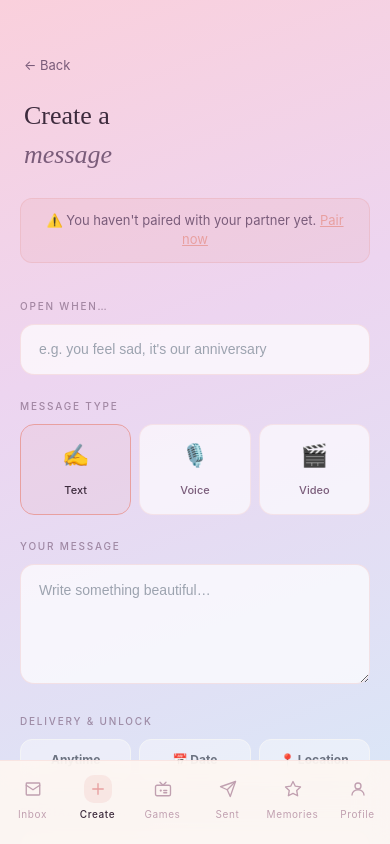
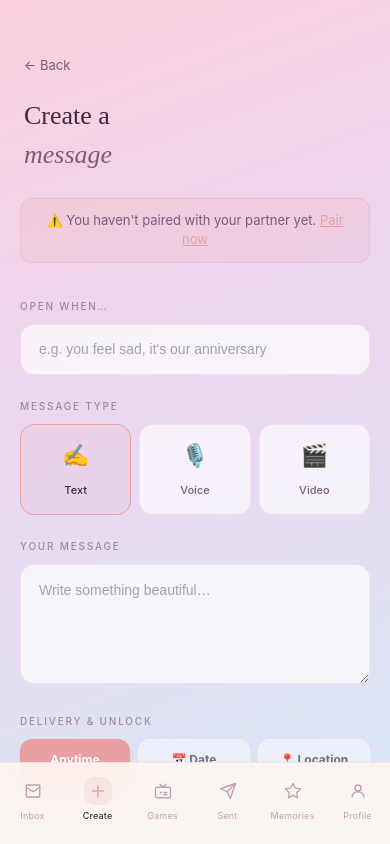
Before and after one commit to TripleAze/habibty, a Next.js app: page /create in a window 390 px wide. Built offline with nearby package versions, Linux system fonts and the light colour scheme; no server answers; the database is empty; sample sign-in values are in the browser's storage.

Commit message:
feat: update default unlock type to manual and improve notification dropdown responsiveness

```diff
--- a/app/create/page.tsx
+++ b/app/create/page.tsx
@@ -40,7 +40,7 @@ export default function CreatePage() {
   const [deliveryDate, setDeliveryDate] = useState('');
   const [selectedMoods, setSelectedMoods] = useState<string[]>([]);
   const [isSurprise, setIsSurprise] = useState(false);
-  const [unlockType, setUnlockType] = useState<UnlockConditionType>('time');
+  const [unlockType, setUnlockType] = useState<UnlockConditionType>('manual');
   const [unlockLocation, setUnlockLocation] = useState<Message['unlockLocation']>(undefined);
   const [sending, setSending] = useState(false);
   const [toast, setToast] = useState('');
--- a/app/globals.css
+++ b/app/globals.css
@@ -768,10 +768,11 @@ html, body {
 }
 
 .nav-label {
-  font-size: 10px;
-  letter-spacing: 0.06em;
+  font-size: 9px;
+  letter-spacing: 0.02em;
   color: #C0A0B0;
   font-weight: 400;
+  white-space: nowrap;
 }
 
 .nav-item.active .nav-label {
@@ -2027,3 +2028,13 @@ html, body {
     left: 50% !important;
   }
 }
+
+@media (max-width: 640px) {
+  .notification-dropdown {
+    width: calc(100vw - 32px) !important;
+    max-width: none !important;
+    left: 16px !important;
+    right: 16px !important;
+    top: 5rem !important;
+  }
+}
--- a/components/MessageCard.tsx
+++ b/components/MessageCard.tsx
@@ -14,12 +14,11 @@ export default function MessageCard({
   const isDelayedLocked =
     message.status === 'locked' &&
     message.deliveryType === 'scheduled' &&
-    message.scheduledFor
-      ? new Date(message.scheduledFor).getTime() > currentTime
-      : message.status === 'locked';
+    message.scheduledFor &&
+    new Date(message.scheduledFor).getTime() > currentTime;
 
-  // We allow opening the modal for specific lock types (like location)
-  // so the user can see the unlock requirements.
+  // We allow opening the modal for specific lock types (like location or anytime)
+  // so the user can see the unlock requirements or open it immediately.
   const canOpenModal = !isDelayedLocked || message.unlockType === 'event';
 
   const getStatusLabel = () => {
--- a/components/NotificationBell.tsx
+++ b/components/NotificationBell.tsx
@@ -73,7 +73,7 @@ export default function NotificationBell() {
       </button>
 
       {isOpen && (
-        <div className="absolute top-full right-0 mt-3 w-72 bg-white/90 backdrop-blur-xl border border-[#E8A0A0]/20 rounded-2xl shadow-2xl z-[150] overflow-hidden animate-slide-up">
+        <div className="notification-dropdown fixed sm:absolute top-16 sm:top-full left-4 right-4 sm:left-auto sm:right-0 mt-3 w-auto sm:w-72 bg-white/95 backdrop-blur-xl border border-[#E8A0A0]/20 rounded-2xl shadow-2xl z-[200] overflow-hidden animate-slide-up">
           <div className="p-4 border-bottom border-[#E8A0A0]/10 flex justify-between items-center">
             <h3 className="font-serif italic text-lg color-[#3D2B3D]">Activity</h3>
             {unreadCount > 0 && <span className="text-[10px] text-[#E8A0A0] font-medium uppercase tracking-wider">New</span>}
--- a/components/RevealModal.tsx
+++ b/components/RevealModal.tsx
@@ -133,9 +133,13 @@ export default function RevealModal({ isOpen, onClose, message }: RevealModalPro
         setReplies(fetchedReplies);
       });
 
-      // Mark message as opened moment if it's the first time
-      if (message.status === 'available') {
+      // Mark message as opened moment and update status if it's the first time
+      if (message.status !== 'opened') {
+        const { updateMessageStatus } = await import('@/lib/messages');
         const { addMoment } = await import('@/lib/moments');
+
+        await updateMessageStatus(message.id, 'opened');
+
         const partnerId = message.senderId === currentUserId.current ? message.receiverId : message.senderId;
         await addMoment(partnerId, {
           type: 'message_opened',
```
